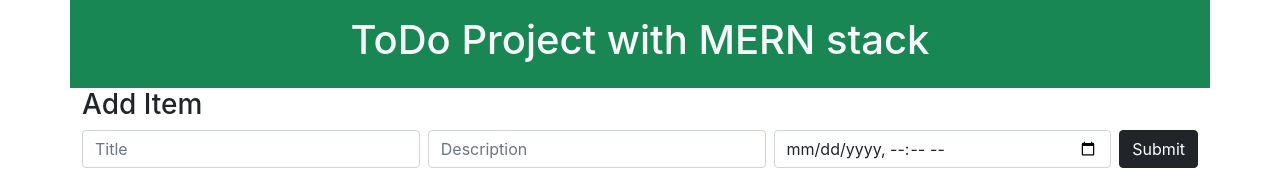
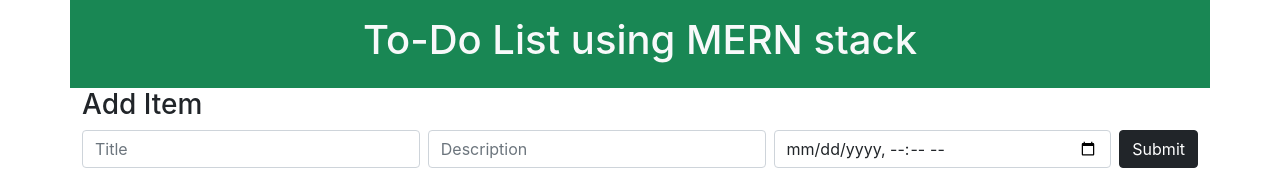
Before and after one commit to mageshit24/ToDoList, a React (Create React App) app in the folder frontend/: page / in a window 1280 px wide. Shown: the top 170 px of the page. Built offline with nearby package versions, Linux system fonts and the light colour scheme; no server answers.

Commit message:
Heading Correction

```diff
--- a/frontend/src/ToDo.js
+++ b/frontend/src/ToDo.js
@@ -126,7 +126,7 @@ export default function Todo() {
     return <>
         <div className="row p-3 bg-success text-light">
             <div className="col text-center">
-                <h1>ToDo Project with MERN stack</h1>
+                <h1>To-Do List using MERN stack</h1>
             </div>
         </div>
         <div className="row">
```
